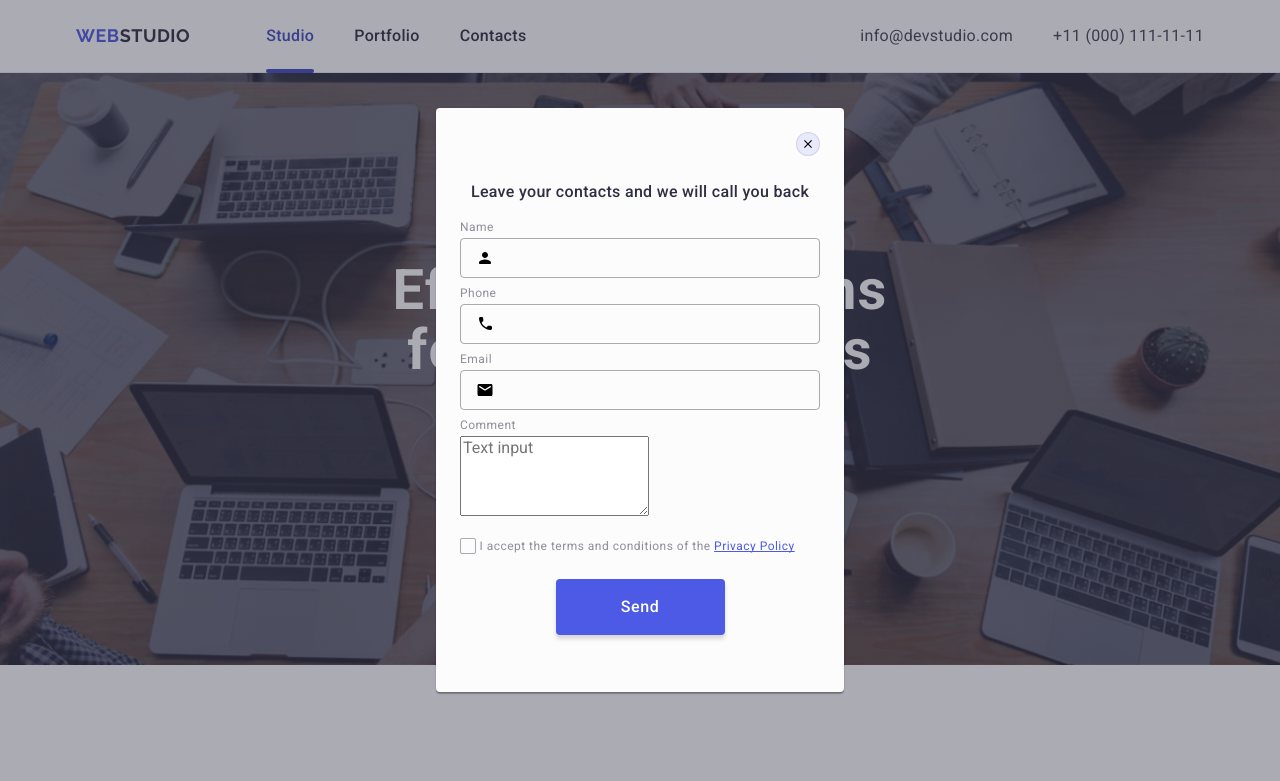
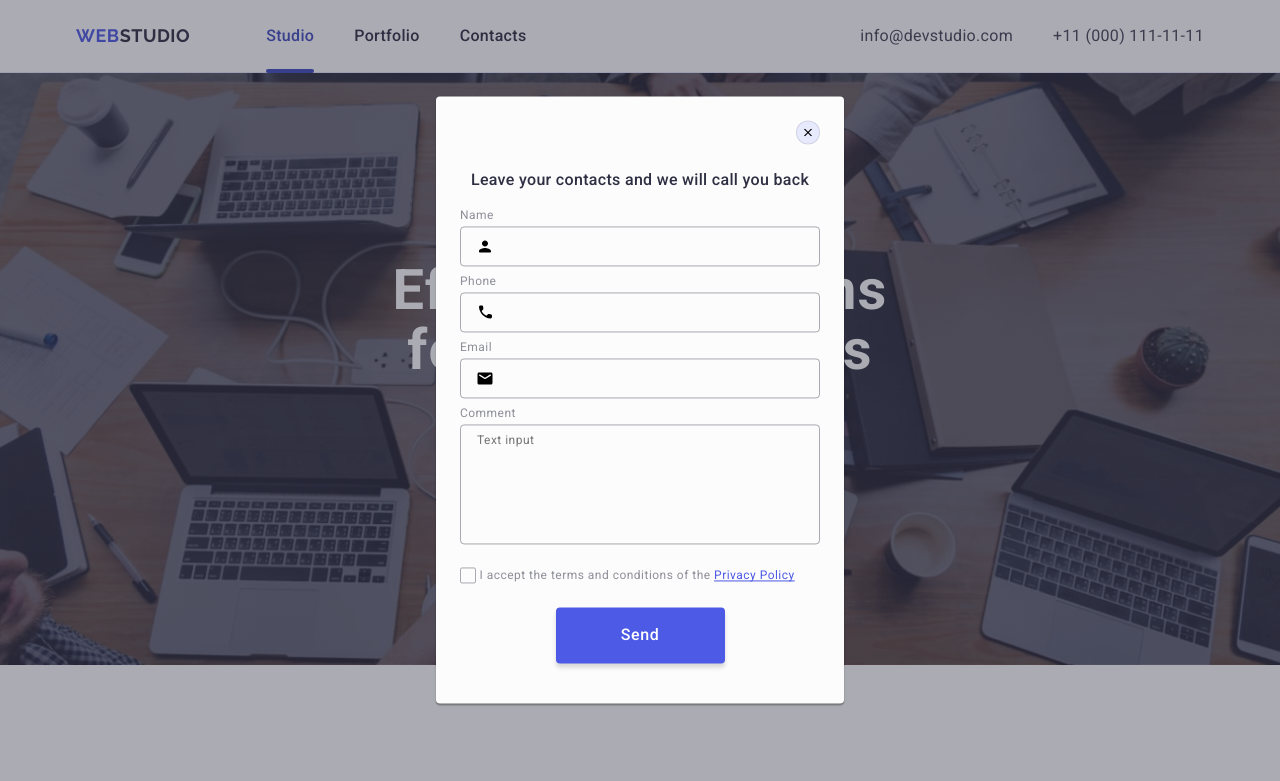
Before and after one commit to saken-k/goit-markup-hw-05, a plain HTML site: page index.html in a window 1280 px wide. Shown: the top 781 px of the page. Drawn offline with nearby package versions, Linux system fonts and the light colour scheme.

Commit message:
update index.html + styles.css

```diff
--- a/css/styles.css
+++ b/css/styles.css
@@ -661,7 +661,7 @@ img {
 .name-input input,
 .phone-input input,
 .email-input input,
-.comment-input textarea {
+.comment-textarea {
     border: 1px solid rgba(46, 47, 66, 0.4);
     border-radius: 4px;
     width: 100%;
@@ -675,7 +675,7 @@ img {
 .name-input input:focus-within,
 .phone-input input:focus-within,
 .email-input input:focus-within,
-.comment-input textarea:focus-within {
+.comment-textarea:focus-within {
     border-color: #4d5ae5;
 }
 
@@ -705,7 +705,7 @@ input:focus-within + svg {
     margin-bottom: 16px;
 }
 
-.comment-input textarea {
+.comment-textarea {
     height: 120px;
     padding: 8px 16px;
     font-size: 12px;
--- a/index.html
+++ b/index.html
@@ -588,7 +588,7 @@
           </div>
           <div class="comment-block">
             <label for="user-comment" class="modal-form-label">Comment</label>
-            <textarea name="user-comment" id="user-comment" rows="4" placeholder="Text input"></textarea>
+            <textarea class="comment-textarea" name="user-comment" id="user-comment" rows="4" placeholder="Text input"></textarea>
           </div>
           <div class="modal-accept">
             <input type="checkbox" name="user-privacy" id="user-privacy" value="true" class="visually-hidden" />
```
